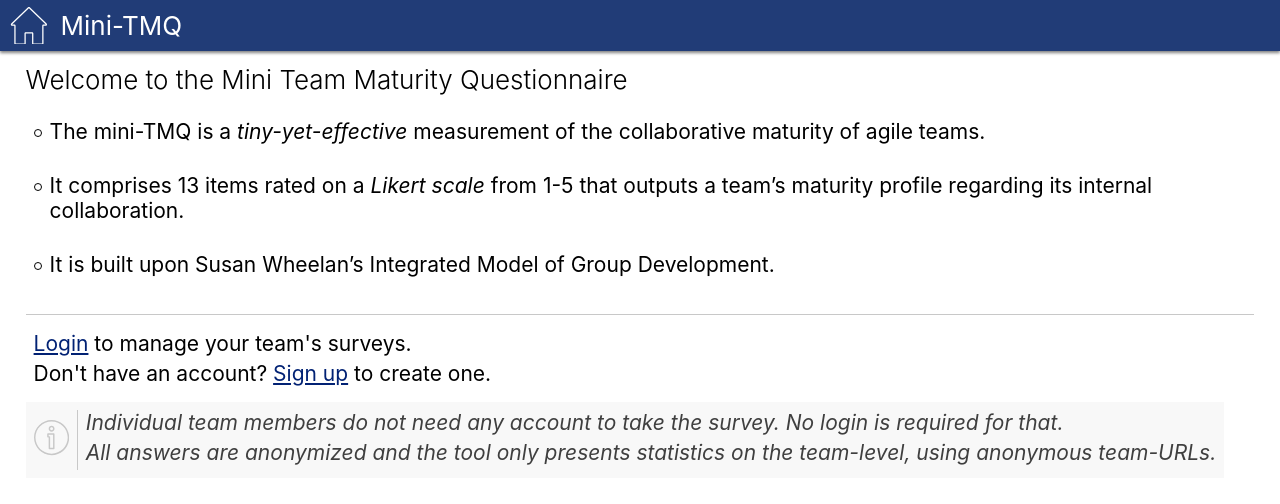
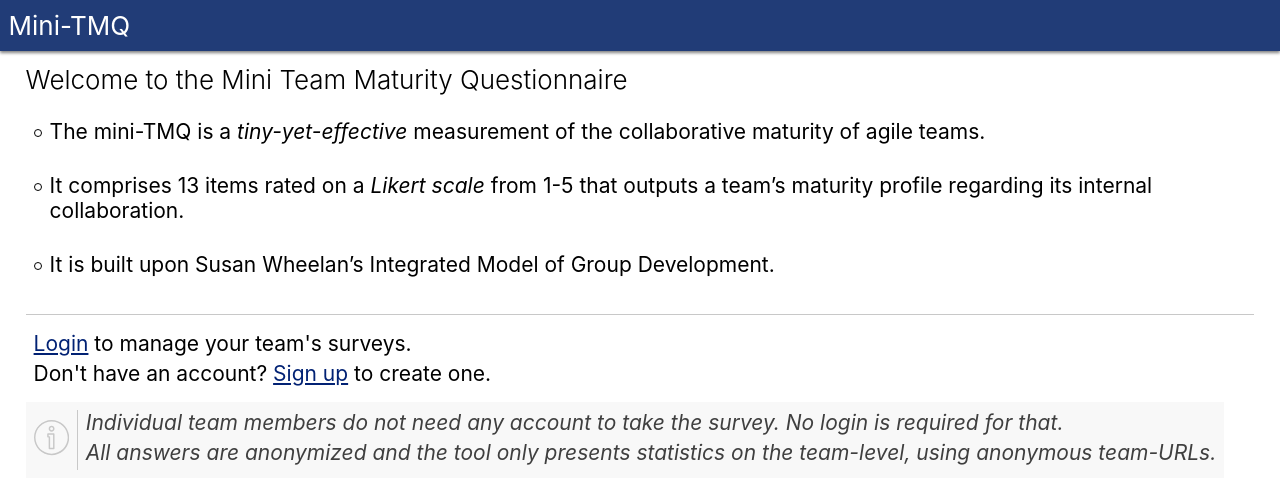
Before and after one commit to uivraeus/teamquest-lab, a React (Create React App) app: page /start in a window 1280 px wide. Shown: the top 504 px of the page. Built offline with nearby package versions, Linux system fonts and the light colour scheme; no server answers.

Commit message:
Hide Home button when already "at home"

```diff
--- a/src/components/AppHeader.css
+++ b/src/components/AppHeader.css
@@ -28,6 +28,26 @@
   fill: white !important;
 }
 
+/* When Home button is hidden (already "at home") */
+.AppHeader-home-logo > button {
+  transform: translateX(-2em);
+  opacity: 0;
+  transition: all .3s ease-in-out;
+}
+.AppHeader-home-logo > a {
+  transform: translateX(-2em);
+  transition: transform .3s ease-in-out;
+}
+
+/* When the Home button is visible */
+.AppHeader-home-visible > button {
+  transform: translateX(0);
+  opacity: 1;
+}
+.AppHeader-home-visible > a {
+  transform: translateX(0);
+}
+
 /* Special link for app-name (show more like a "logo") */
 .AppHeader-home-logo a.style-override {
   font-size: var(--font-medium);
--- a/src/components/AppHeader.js
+++ b/src/components/AppHeader.js
@@ -2,7 +2,7 @@ import React, { useLayoutEffect } from 'react';
 import AppBtn from './AppBtn';
 import useAppContext from '../hooks/AppContext'
 import UserSettings from './UserSettings';
-import { Link, useHistory } from 'react-router-dom';
+import { Link, useHistory, useLocation } from 'react-router-dom';
 
 import { ReactComponent as Home } from "../icons/home.svg";
 
@@ -11,6 +11,12 @@ import './AppHeader.css';
 const AppHeader = () => {
   const { user } = useAppContext();
   const history = useHistory();
+
+  //Don't show "Home" when we're there already
+  //(different depending on auth state)
+  const location = useLocation();
+  const isAtHome = location &&
+    (location.pathname === "/start" || location.pathname === "/creator/main");
 
   /* The two height variants were derived from what I ended up with before
    * trying to control the height explicitly (e.g. derived from font-size,
@@ -23,10 +29,11 @@ const AppHeader = () => {
     );
   }, [user])
 
+  const homeLogoClassName = "AppHeader-home-logo" + (isAtHome ? "" : " AppHeader-home-visible")
   return (
       <header className="AppHeader">
-        <div className="AppHeader-home-logo">
-          <AppBtn onClick={() => history.push("/start")}>
+        <div className={homeLogoClassName}>
+          <AppBtn onClick={() => history.push("/start")} disabled={isAtHome}>
             <Home />
           </AppBtn>
           <Link className="style-override" to="/start">Mini-TMQ</Link>
```
